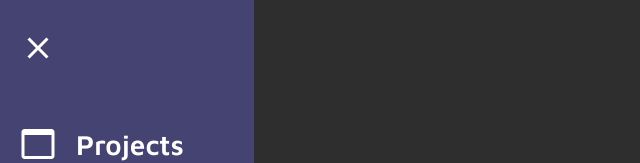
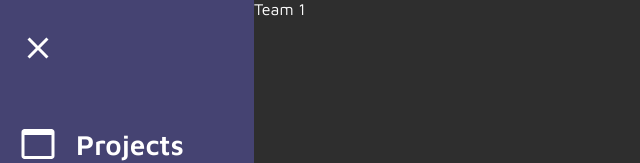
Before and after one commit to Juovitus/CS402, a React (Create React App) app in the folder frontend/: page /project/1 in a window 1280 px wide. Shown: the top 163 px of the page, without its empty margins (0-640 px from the left). Built offline with nearby package versions, Linux system fonts and the light colour scheme.

Commit message:
Added link to project preview that links to new project page/component

```diff
--- a/frontend/src/App.tsx
+++ b/frontend/src/App.tsx
@@ -4,6 +4,7 @@ import { Home } from './components/home/Home'
 import { Data } from "./components/data/Data";
 import { Route, Routes } from 'react-router-dom';
 import { Inbox } from './components/inbox/Inbox';
+import { Project } from './components/project/Project';
 
 
 function App() {
@@ -15,6 +16,7 @@ function App() {
                     <Route path='/' element={<Home />} />
                     <Route path='/data' element={<Data />} />
                     <Route path='/inbox' element={<Inbox />} />
+                    <Route path='/project/:id' element={<Project />} />
                 </Routes>
             </div>
         </div>
--- /dev/null
+++ b/frontend/src/components/project/Project.tsx
@@ -0,0 +1,21 @@
+import React from 'react'
+import { useParams } from 'react-router-dom';
+import styled from 'styled-components'
+
+interface Props {
+
+}
+
+export const Project: React.FC<Props> = () => {
+    const { id } = useParams();
+
+    return (
+        <div className='Project'>
+            <Text>Team {id}</Text>
+        </div>
+    );
+}
+
+const Text = styled.span`
+    color: white;
+`;
--- a/frontend/src/components/projectpreview/ProjectPreview.tsx
+++ b/frontend/src/components/projectpreview/ProjectPreview.tsx
@@ -9,7 +9,7 @@ interface Props {
 
 
 export const ProjectPreview: React.FC<Props> = () => {
-    const pName = 'MedHub'
+    const pName = Math.floor(Math.random() * (100 - 1 + 1) + 1).toString()
     const dDate = 4
 
     return (
--- a/frontend/src/components/projectpreview/Top.tsx
+++ b/frontend/src/components/projectpreview/Top.tsx
@@ -1,5 +1,6 @@
 import React from "react";
 import styled from 'styled-components';
+import { Link } from "react-router-dom";
 
 interface Props {
     projectName: string
@@ -7,9 +8,11 @@ interface Props {
 }
 
 export const Top: React.FC<Props> = ({projectName, demoDate}) => {
+    const projectPath = `/project/${projectName}`
+
     return (
         <Container>
-            <ProjectName>{projectName}</ProjectName>
+            <ProjectName to={projectPath}>{projectName}</ProjectName>
             {TAList}
             <BottomRow>
                 {StudentList}
@@ -29,9 +32,11 @@ const Container = styled.div`
     z-index: 1;
 `;
 
-const ProjectName = styled.div`
+const ProjectName = styled(Link)`
     font-weight: 500;
     font-size: 18px;
+    text-decoration: none;
+    color: inherit;
 `;
 
 const BottomRow = styled.div`
```
